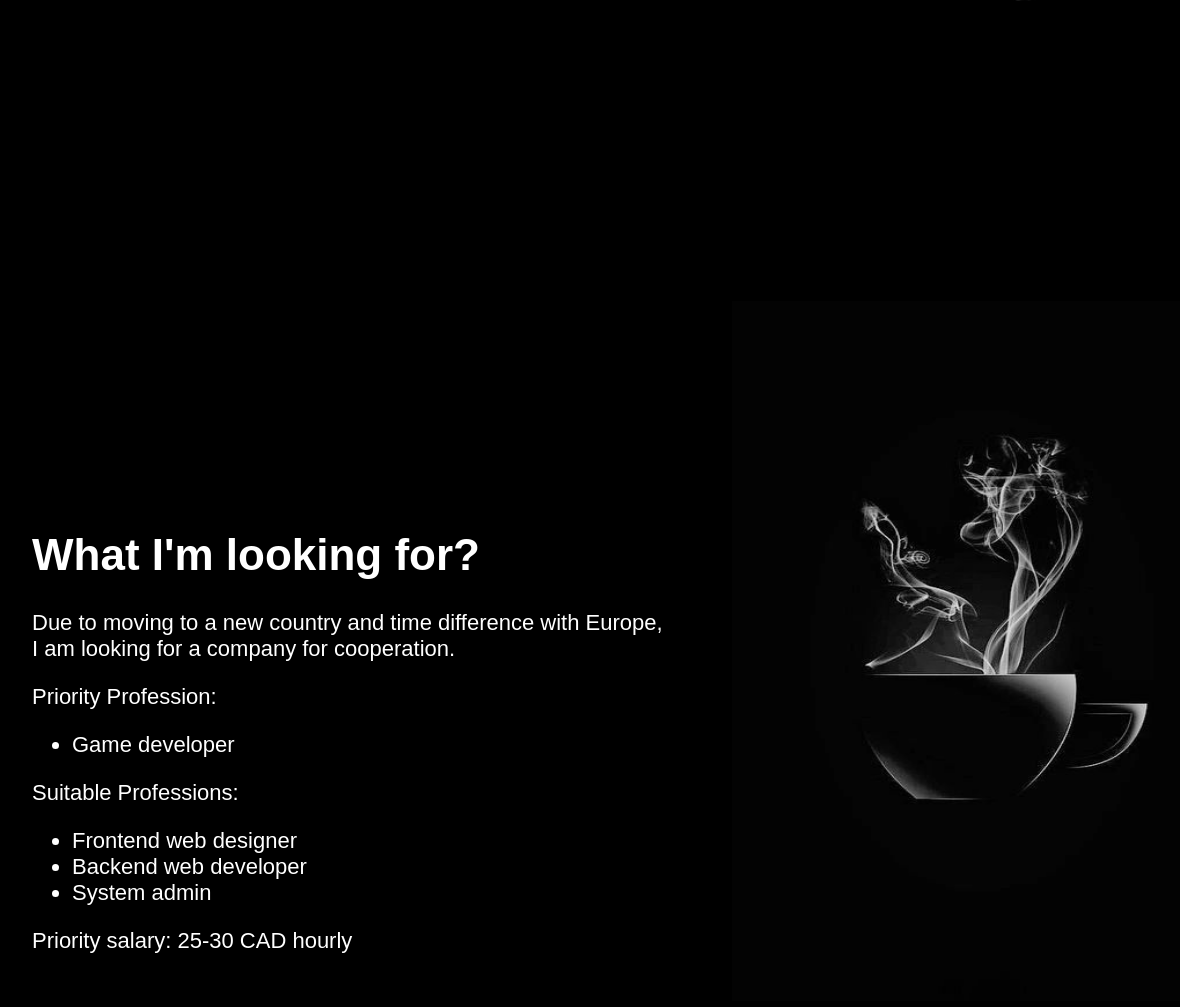
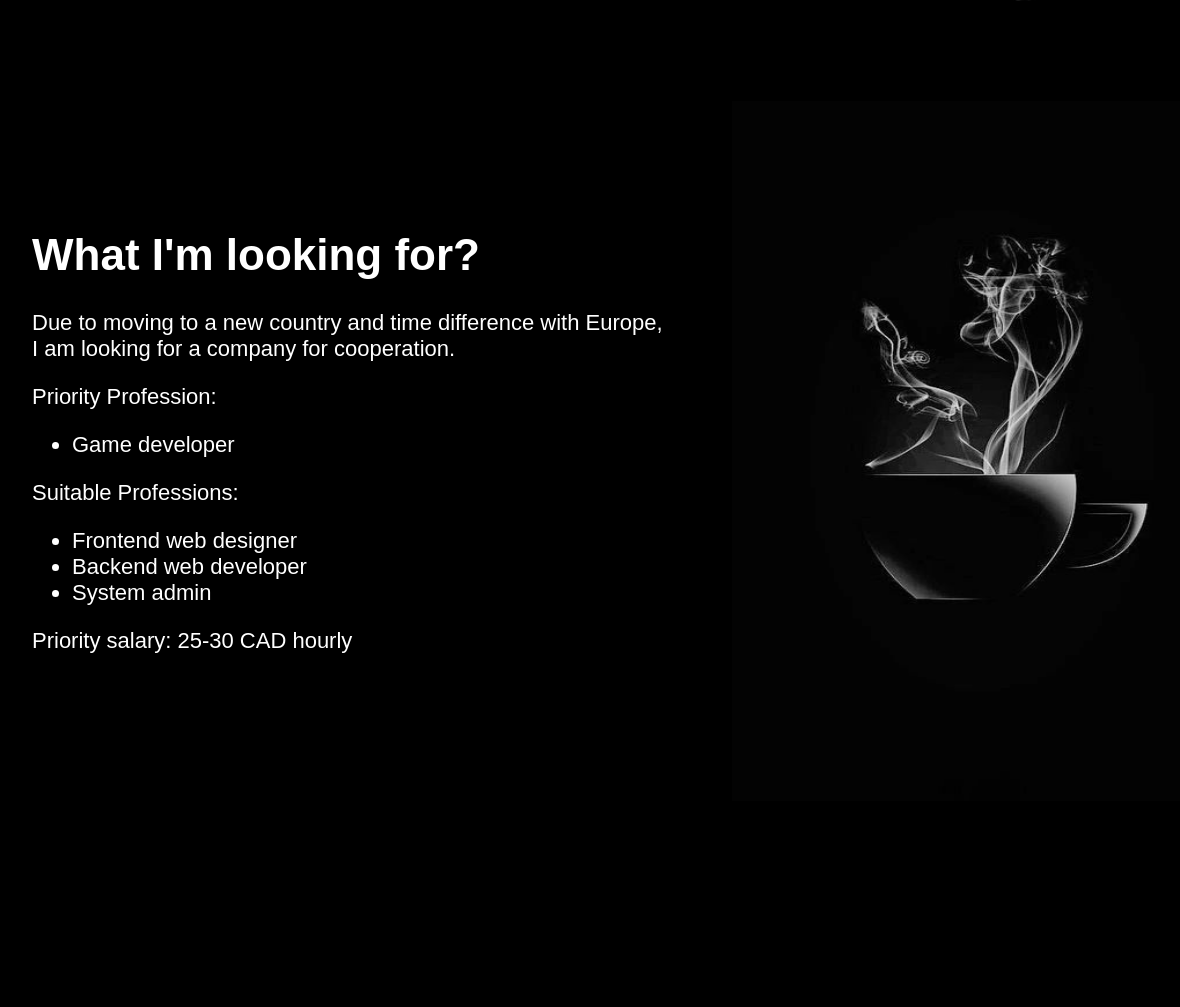
Before and after one commit to Anton-Green/portfolio, a PHP site: page / in a window 1400 px wide. Shown: the part 2799-3806 px from the top of the page, without its empty margins (168-1348 px from the left). After the commit the page ends 3452 px from the top, so only its background shows below. Run offline with PHP 8.4, Linux system fonts and the light colour scheme.

Commit message:
1/4/24 7:41pm

```diff
--- a/style.css
+++ b/style.css
@@ -17,7 +17,7 @@ a {
 
 .intro_text {
     position: absolute;
-    top: 300px;
+    top: 200px;
     left: 200px;
 }
 
@@ -65,12 +65,12 @@ a {
 
 .look_text {
     position: absolute;
-    top: 3300px;
+    top: 3000px;
     left: 200px;
 }
 
 .look_image {
     position: absolute;
-    top: 3100px;
+    top: 2900px;
     left: 900px;
 }
```
Also changed, not shown: process-form.php (deleted, +0 -22 lines).
